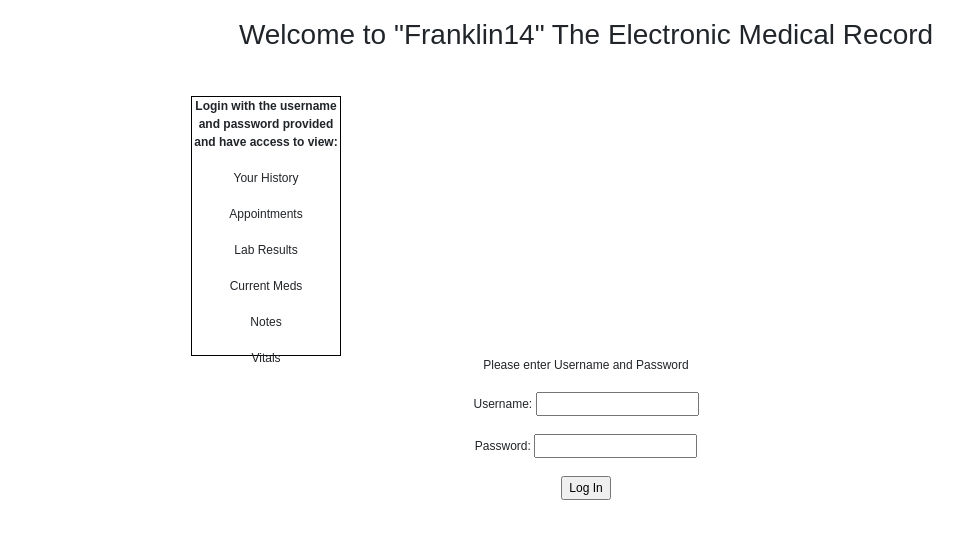
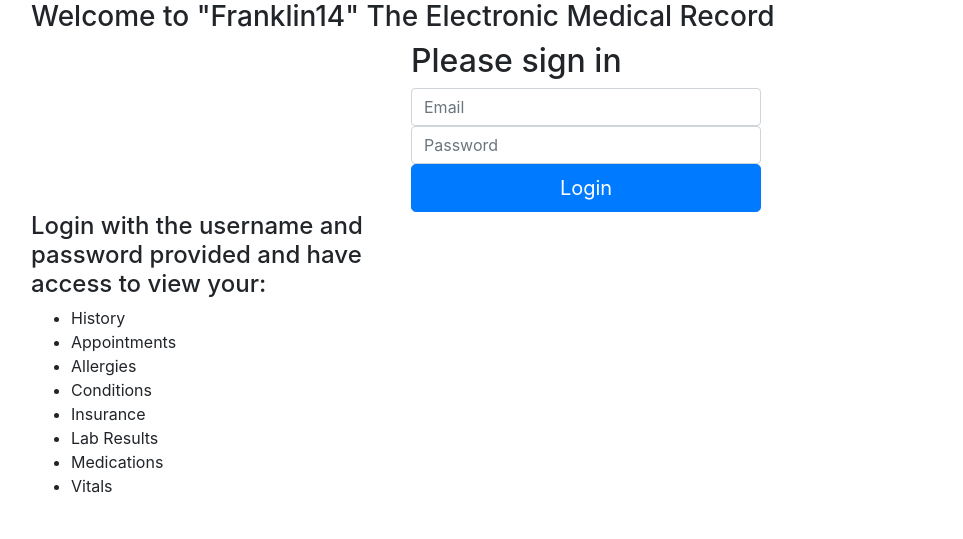
Before and after one commit to chrcoe/emr-patient, a Django app: page / in a window 1280 px wide. Shown: the top 539 px of the page, without its empty margins (54-1017 px from the left). Run offline with Django 3.2, Linux system fonts and the light colour scheme; some libraries are stand-ins or nearby versions.

Commit message:
authentication connections and tweaks, working on 'bootstrapped' login

```diff
--- a/emrapp/emrapp/settings.py
+++ b/emrapp/emrapp/settings.py
@@ -25,6 +25,8 @@ TEMPLATE_DEBUG = True
 
 ALLOWED_HOSTS = ['*']
 
+# tell Django which User Model to use
+AUTH_USER_MODEL = 'patient.Patient'
 
 # Application definition
 # all user apps need to be added here to be included in django operations
--- a/emrapp/emrapp/templates/main/login.html
+++ b/emrapp/emrapp/templates/main/login.html
@@ -1,5 +1,4 @@
 {% extends 'main/base-login.html' %}
-
-{% block content %}
-<h2>Build the {{ page_name }} page here.</h2>
+{% block title %}
+<title>Patient Login</title>
 {% endblock %}
--- a/emrapp/emrapp/urls.py
+++ b/emrapp/emrapp/urls.py
@@ -6,19 +6,19 @@ from django.conf.urls.static import static
 
 from emrapp import views
 
-urlpatterns = patterns('',
-   # Examples:
-   # url(r'^$', 'emrapp.views.home', name='home'),
-   # url(r'^blog/', include('blog.urls')),
+urlpatterns = patterns(
+    '',
+    # Examples:
+    # url(r'^$', 'emrapp.views.home', name='home'),
+    # url(r'^blog/', include('blog.urls')),
 
-   # points to base index page (emrapp/views.py etc.)
-   url(r'^$', views.login, name='login'),
-   # built in admin page
-   url(r'^admin/', include(admin.site.urls)),
-   # additional app pages go here (ie: patient app etc)
-   url(r'^patient/',
-       #include('patient.urls', namespace='patient')),
-       views.login, name='login'),
+    # points to base index page (emrapp/views.py etc.)
+    url(r'^$', views.login_page, name='login'),
+    # built in admin page
+    url(r'^admin/', include(admin.site.urls)),
+    # additional app pages go here (ie: patient app etc)
+    url(r'^patient/', include('patient.urls', namespace='patient')),
+    url(r'^logout/', views.logout_page, name='logout'),
 
 ) + static(settings.MEDIA_URL, document_root=settings.MEDIA_ROOT)
 
--- a/emrapp/emrapp/views.py
+++ b/emrapp/emrapp/views.py
@@ -1,22 +1,29 @@
-from django.http import HttpResponse
-from django.shortcuts import render, render_to_response
-from django.contrib.auth import authenticate, login
+from django.contrib.auth import authenticate, login, logout
+from django.shortcuts import render_to_response, redirect
+from django.template.context import RequestContext
 
-def login(request):
-    state = "Please enter Username and Password"
+def login_page(request):
+    errMsg = '' # default to no error message
     username = password = ''
     if request.POST:
         username = request.POST.get('username')
         password = request.POST.get('password')
 
-        user = authenticate(username=username, password=password)
-        if user is not None:
-            if user.is_active:
-                login(request, user)
-                state = "Logged in."
+        patient = authenticate(username=username, password=password)
+        if patient is not None:
+            if patient.is_active:
+                login(request, patient) # this handles setting the session info
+#                 state = "User is valid, active and authenticated"
+                # redirect to dashboard
+                return redirect('/patient/{}'.format(patient.id))
             else:
-                state = "Account is not active. Contact your system administrator."
+                errMsg = "Account is not active. Contact your system administrator."
         else:
-            state = "Your username and/or password were incorrect."
+            errMsg = "Your username and/or password were incorrect."
 
-    return render_to_response('main/base-login.html',{'state':state, 'username': username})
+    context = RequestContext(request, {'errMsg':errMsg, 'username': username})
+    return render_to_response('main/login.html', context)
+
+def logout_page(request):
+    logout(request)
+    return redirect('/') # redirects to the login page
--- a/emrapp/patient/templates/patient/labresults.html
+++ b/emrapp/patient/templates/patient/labresults.html
@@ -15,7 +15,6 @@
     <p>{{ labresults.lab_notes }}</p>
 
     <h2>Patient info</h2>
-    <p>{{ patient.username }}</p>
     <p>{{ patient.email }}</p>
     <p>{{ patient.first_name }}</p>
     <p>{{ patient.last_name }}</p>
@@ -27,6 +26,7 @@
     <p>{{ patient.date_of_birth }}</p>
     <p>{{ patient.ssn }}</p>
     <p>{{ patient.is_active }}</p>
+    <p>{{ patient.is_staff }}</p>
     <p>{{ patient.is_admin }}</p>
   </div>
 </div>
--- a/emrapp/templates/main/base-login.html
+++ b/emrapp/templates/main/base-login.html
@@ -14,55 +14,59 @@
 <link rel="stylesheet" type="text/css" href="{% static 'css/style-override.css' %}" />
 {% endblock %}
 
+{% block title %}{% endblock %}
+
 {% block content %}
-<!DOCTYPE html PUBLIC "-//W3C//DTD XHTML 1.0 Transitional//EN" "http://www.w3.org/TR/xhtml1/DTD/xhtml1-transitional.dtd">
-<html xmlns="http://www.w3.org/1999/xhtml" xml:lang="en" lang="en">
-<head>
-<title>Patient Login</title>
-<meta http-equiv="Content-type" content="text/html; charset=utf-8" />
-<style>
-body{
-    font-family:Arial,Helvetica,sans-serif;
-    font-size: 12px;
-}
-</style>
-</head>
-<body>
-    <div align="center">
-        <br />
+<div class="container">
+  <div class="row">
+    <div class="col-md-12 col-lg-12">
+      <div class="well well-lg clearfix">
         <h3>Welcome to "Franklin14" The Electronic Medical Record</h3>
-        <br /><br />
-        <div style="width:150px;height:260px;margin-right: 50%;border:1px solid #000;">
-        <b>Login with the username and password provided and have access to view:</b>
-		<br /><br />
-        Your History
-        <br /><br />
-        Appointments
-        <br /><br />
-        Lab Results
-        <br /><br />
-        Current Meds
-        <br /><br />
-        Notes
-        <br /><br />
-        Vitals
+      </div>
+    </div>
+    <div class="col-md-4 col-lg-4"></div>
+    <div class="col-md-4 col-lg-4">
+      {% if errMsg %}
+        <div class="alert alert-danger alert-dismissible" role="alert">
+          <button type="button" class="close" data-dismiss="alert"><span aria-hidden="true">&times;</span><span class="sr-only">Close</span></button>
+        {{ errMsg }}
         </div>
-	    {{ state }}
-	    <form action="/login/" method="post">
-            {% if next %}
-            <input type="hidden" name="next" value="{{ next }}" />
-            {% endif %}
-			<br />
-            Username:
-            <input type="text" name="username" value="{{ username}}" /><br /><br />
-            Password:
-            <input type="password" name="password" value="" /><br /><br />
-            <input type="submit" value="Log In" />
-        </form>
+      {% endif %}
+      <h2 class="form-signin-heading">Please sign in</h2>
+      <form class="form-signin" role="form" action="{% url 'login' %}" method="post">
+        {% csrf_token %}
+        {% if next %}
+          <input type="hidden" class="form-control" name="next" value="{{ next }}" />
+        {% endif %}
+        <input type="text" class="form-control" name="username" placeholder="Email" value="{{ username}}" />
+        <input type="password" class="form-control" name="password" placeholder="Password" value="" />
+        <button class="btn btn-lg btn-primary btn-block" type="submit">Login</button>
+      </form>
     </div>
-</body>
-</html>
+    <div class="col-lg-1 col-md-1 hidden-sm hidden-xs">
+        <!-- center buffer div -->
+    </div>
+    <div class="col-md-4 col-lg-4">
+      <div class="well well-lg clearfix">
+        <h4>Login with the username and password provided and have
+          access to view your:
+        </h4>
+        <ul class="login-list">
+          <li>History</li>
+          <li>Appointments</li>
+          <li>Allergies</li>
+          <li>Conditions</li>
+          <li>Insurance</li>
+          <li>Lab Results</li>
+          <li>Medications</li>
+          <li>Vitals</li>
+        </ul>
+      </div>
+    </div>
+  </div>
+</div>
 {% endblock %}
+
 
 {% comment %}
 <noscript>
--- a/emrapp/templates/main/base.html
+++ b/emrapp/templates/main/base.html
@@ -48,7 +48,7 @@
           <p class="navbar-text navbar-right">
             Signed in as <a href="{% url 'patient:dashboard' patient.id %}" class="navbar-link">{{ patient.first_name }} {{ patient.last_name }}</a>&nbsp;|&nbsp;
             <a href="{% url 'patient:settings' patient.id %}" class="navbar-link">Settings</a>&nbsp;|&nbsp;
-            <a href="{% url 'login' %}" class="navbar-link">Logout</a>
+            <a href="{% url 'logout' %}" class="navbar-link">Logout</a>
           </p>
         </div>
       </div> <!--/.navbar-collapse-->
```
Also changed, not shown: emrapp/patient/admin.py (+87 -1 lines), emrapp/patient/models.py (+38 -30 lines), emrapp/patient/views.py (+33 -15 lines), 1 other file.
